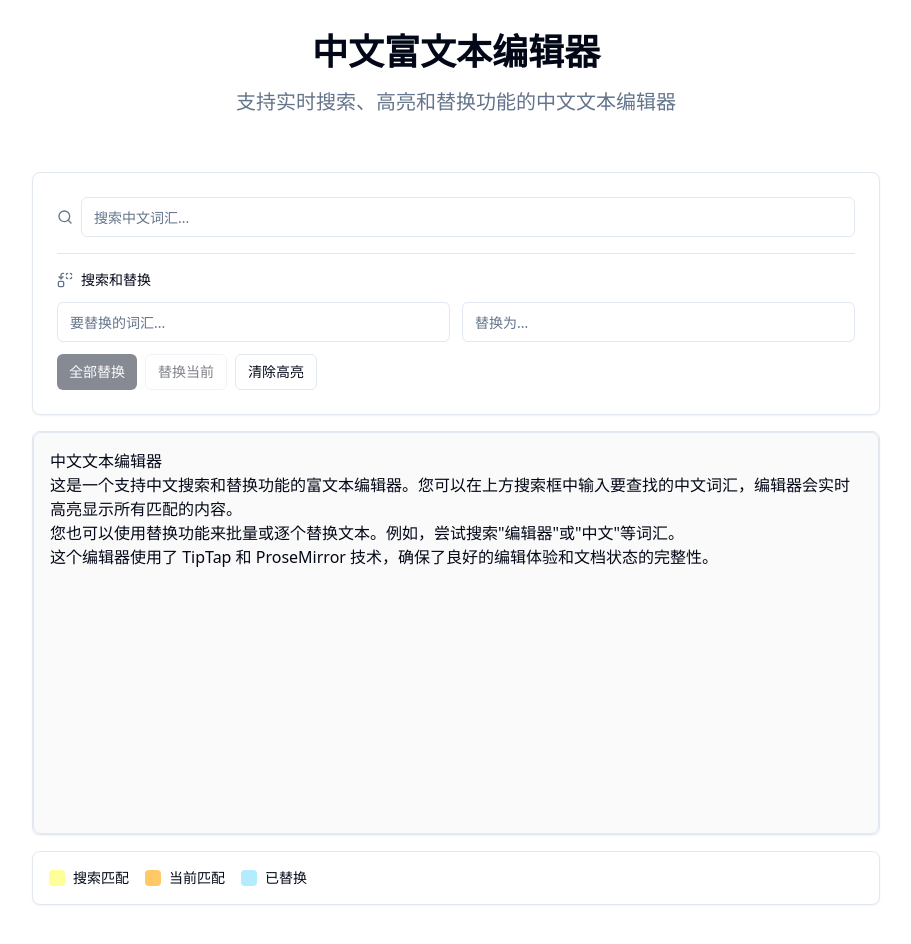
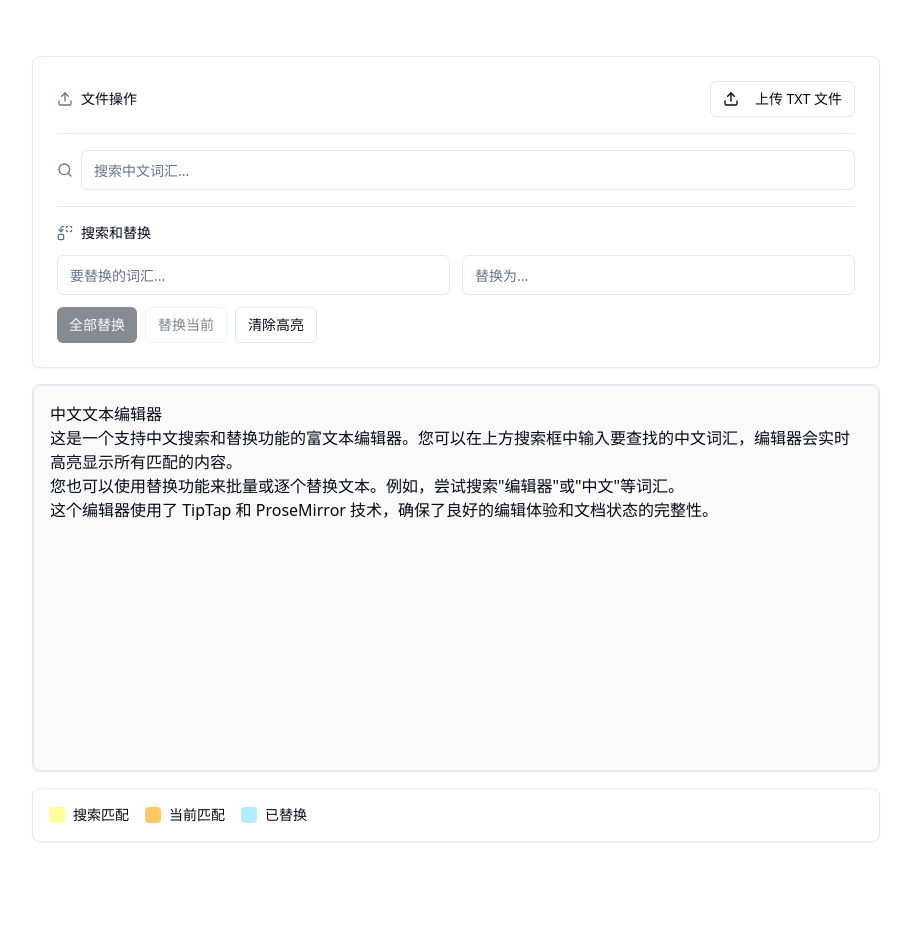
Before and after one commit to louiswangtw/chinesetext-editor, a React (Vite) app: page / in a window 1280 px wide. Shown: the top 944 px of the page, without its empty margins (184-1095 px from the left). After the commit the page ends 898 px from the top, so only its background shows below. Built offline with nearby package versions, Linux system fonts and the light colour scheme.

Commit message:
Add file upload and scrolling
Add a button to upload a .txt file to the editor. Implement scrolling for the editor area to prevent it from becoming too large. Remove the "中文富文本编辑器" title.

```diff
--- a/src/components/ChineseTextEditor.tsx
+++ b/src/components/ChineseTextEditor.tsx
@@ -5,7 +5,7 @@ import { SearchHighlight } from '../extensions/SearchHighlight'
 import { Button } from './ui/button'
 import { Input } from './ui/input'
 import { Card, CardContent } from './ui/card'
-import { Search, Replace, ChevronLeft, ChevronRight } from 'lucide-react'
+import { Search, Replace, ChevronLeft, ChevronRight, Upload } from 'lucide-react'
 
 interface SearchMatch {
   from: number
@@ -22,6 +22,7 @@ const ChineseTextEditor: React.FC = () => {
   const [isReplaceMode, setIsReplaceMode] = useState(false)
 
   const editorRef = useRef<any>(null)
+  const fileInputRef = useRef<HTMLInputElement>(null)
 
   const editor = useEditor({
     extensions: [
@@ -36,7 +37,7 @@ const ChineseTextEditor: React.FC = () => {
     `,
     editorProps: {
       attributes: {
-        class: 'prose prose-sm sm:prose lg:prose-lg xl:prose-2xl mx-auto focus:outline-none min-h-[300px] p-4',
+        class: 'prose prose-sm sm:prose lg:prose-lg xl:prose-2xl mx-auto focus:outline-none p-4 max-w-none',
       },
     },
   })
@@ -276,6 +277,42 @@ const ChineseTextEditor: React.FC = () => {
     }
   }, [replaceQuery, isReplaceMode, handleSearch])
 
+  // Handle file upload
+  const handleFileUpload = useCallback((event: React.ChangeEvent<HTMLInputElement>) => {
+    const file = event.target.files?.[0]
+    if (!file || !file.name.endsWith('.txt')) {
+      alert('请选择一个 .txt 文件')
+      return
+    }
+
+    const reader = new FileReader()
+    reader.onload = (e) => {
+      const content = e.target?.result as string
+      if (editor && content) {
+        // Convert plain text to HTML paragraphs
+        const htmlContent = content
+          .split('\n')
+          .map(line => line.trim() ? `<p>${line}</p>` : '<p><br></p>')
+          .join('')
+
+        editor.commands.setContent(htmlContent)
+        clearHighlights()
+        setMatches([])
+        setCurrentMatchIndex(-1)
+      }
+    }
+    reader.readAsText(file, 'UTF-8')
+
+    // Reset file input
+    if (fileInputRef.current) {
+      fileInputRef.current.value = ''
+    }
+  }, [editor, clearHighlights])
+
+  const triggerFileUpload = useCallback(() => {
+    fileInputRef.current?.click()
+  }, [])
+
   if (!editor) {
     return <div>Loading editor...</div>
   }
@@ -284,6 +321,28 @@ const ChineseTextEditor: React.FC = () => {
     <div className="w-full max-w-4xl mx-auto p-6 space-y-4">
       <Card>
         <CardContent className="p-6 space-y-4">
+          {/* File Upload */}
+          <div className="flex items-center justify-between border-b pb-4">
+            <div className="flex items-center space-x-2">
+              <Upload className="h-4 w-4 text-muted-foreground" />
+              <span className="text-sm font-medium">文件操作</span>
+            </div>
+            <Button
+              variant="outline"
+              size="sm"
+              onClick={triggerFileUpload}
+            >
+              <Upload className="h-4 w-4 mr-2" />
+              上传 TXT 文件
+            </Button>
+            <input
+              ref={fileInputRef}
+              type="file"
+              accept=".txt"
+              onChange={handleFileUpload}
+              className="hidden"
+            />
+          </div>
           {/* Search Bar */}
           <div className="flex items-center space-x-2">
             <Search className="h-4 w-4 text-muted-foreground" />
@@ -379,11 +438,13 @@ const ChineseTextEditor: React.FC = () => {
       <Card>
         <CardContent className="p-0">
           <div className="border border-editor-border rounded-lg bg-editor-background">
-            <EditorContent
-              editor={editor}
-              ref={editorRef}
-              className="min-h-[400px]"
-            />
+            <div className="h-96 overflow-y-auto">
+              <EditorContent
+                editor={editor}
+                ref={editorRef}
+                className="h-full"
+              />
+            </div>
           </div>
         </CardContent>
       </Card>
--- a/src/pages/Index.tsx
+++ b/src/pages/Index.tsx
@@ -4,12 +4,6 @@ const Index = () => {
   return (
     <div className="min-h-screen bg-background py-8">
       <div className="container mx-auto">
-        <div className="text-center mb-8">
-          <h1 className="text-4xl font-bold mb-4">中文富文本编辑器</h1>
-          <p className="text-xl text-muted-foreground">
-            支持实时搜索、高亮和替换功能的中文文本编辑器
-          </p>
-        </div>
         <ChineseTextEditor />
       </div>
     </div>
```
